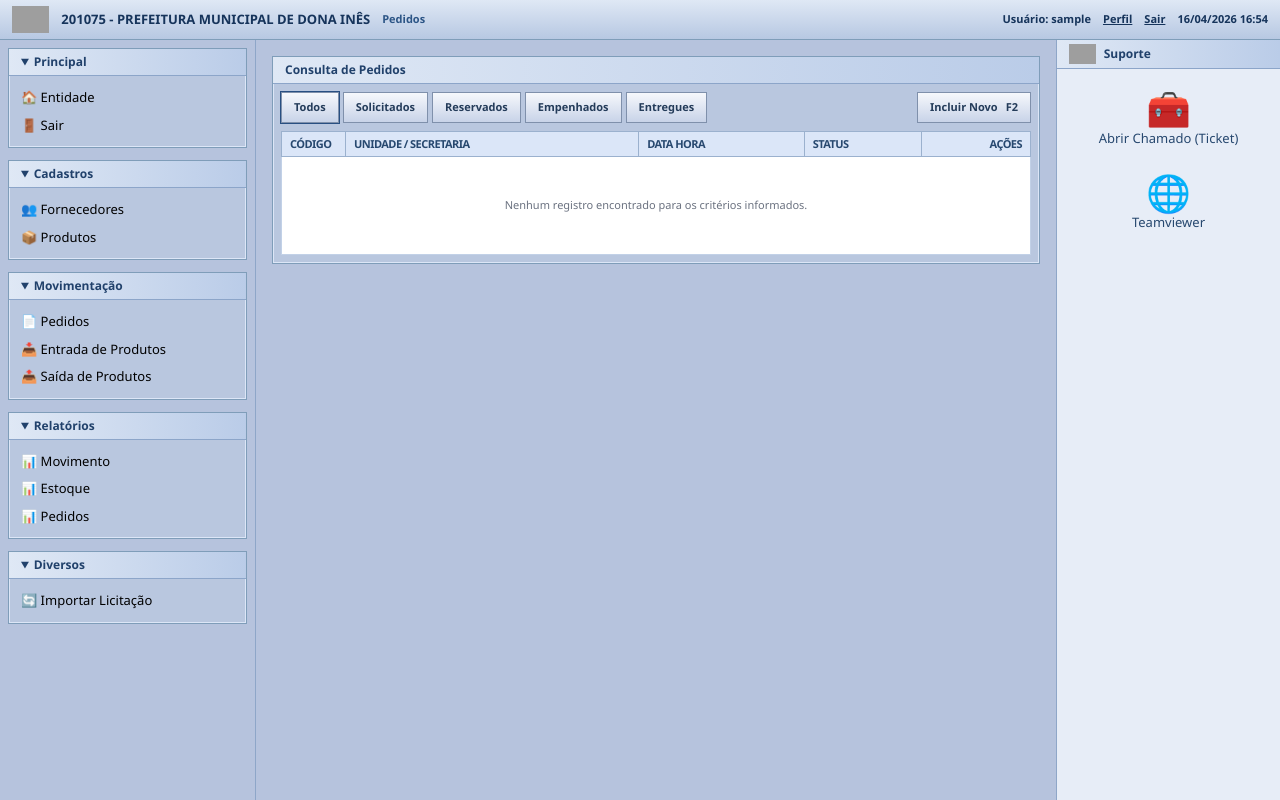
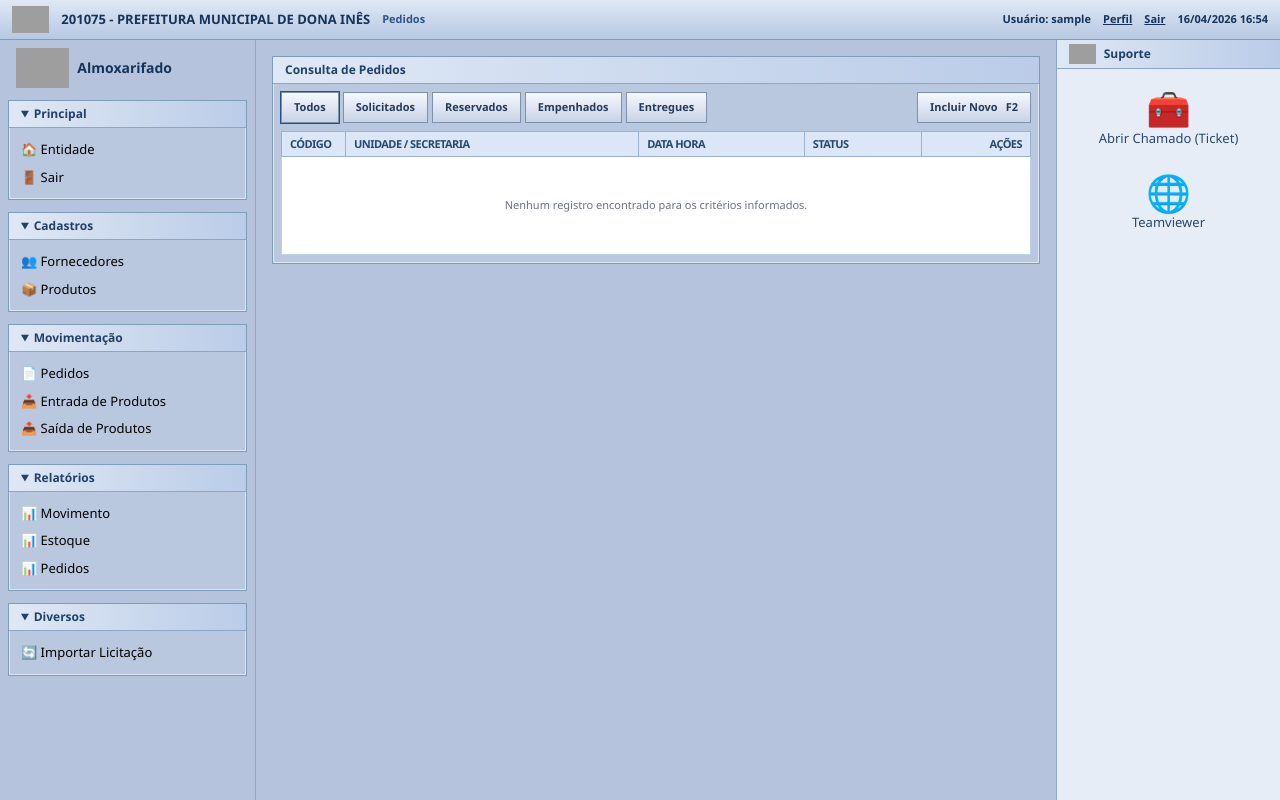
Before and after one commit to marcosferreira/almoxarifado, a Django app: page /pedidos/ in a window 1280 px wide. Run offline with Django 5.2, Linux system fonts and the light colour scheme; the visitor is signed in with stand-in values (Sample User, id 1); data that the repository does not hold is empty; some libraries are stand-ins or nearby versions; grey boxes are pictures that could not be loaded.

Commit message:
feat(ui): add design tokens and centralized UI helpers; place logo in sidebar and dashboard

```diff
--- /dev/null
+++ b/static/css/design-tokens.css
@@ -0,0 +1,34 @@
+:root {
+  --color-bg: #b6c3dd;
+  --color-panel: #b9c7df;
+  --color-panel-2: #aebdd7;
+  --color-primary: #16345b;
+  --color-accent: #0d3892;
+  --color-border: #7f9db9;
+  --radius-sm: 6px;
+  --shadow-sm: 0 1px 2px rgba(16,24,40,0.05);
+  --font-sans: "Segoe UI", Tahoma, sans-serif;
+}
+
+/* Basic helpers that mirror some of the inline tailwind utility usage */
+.ds-window-panel {
+  border: 1px solid var(--color-border);
+  background: var(--color-panel);
+  box-shadow: inset 0 0 0 1px #dce6f7;
+  border-radius: var(--radius-sm);
+}
+.ds-window-title {
+  padding: 0.35rem 0.75rem;
+  font-size: 12px;
+  font-weight: 700;
+  color: var(--color-primary);
+  background: linear-gradient(90deg,#dfe8f5,#bacce8);
+  border-bottom: 1px solid #8ca5c9;
+}
+.ds-section-box {
+  background: var(--color-panel-2);
+  border: 1px solid #8aa1c2;
+  padding: 0.75rem;
+}
+
+body { font-family: var(--font-sans); }
--- /dev/null
+++ b/static/js/ui.js
@@ -0,0 +1,28 @@
+// Centralized UI helpers for the application
+document.addEventListener('DOMContentLoaded', function () {
+  // global keyboard shortcuts mapping (delegates to elements that expose dataset.shortcut)
+  window.addEventListener('keydown', function (e) {
+    // ignore if typing in an input or textarea
+    const tag = document.activeElement && document.activeElement.tagName;
+    if (tag === 'INPUT' || tag === 'TEXTAREA' || document.activeElement.isContentEditable) return;
+
+    // map keys to events
+    switch (e.key) {
+      case 'F2':
+        document.dispatchEvent(new CustomEvent('ui:shortcut', {detail: 'F2'}));
+        break;
+      case 'F3':
+        document.dispatchEvent(new CustomEvent('ui:shortcut', {detail: 'F3'}));
+        break;
+      case 'F5':
+        document.dispatchEvent(new CustomEvent('ui:shortcut', {detail: 'F5'}));
+        break;
+      case 'F7':
+        document.dispatchEvent(new CustomEvent('ui:shortcut', {detail: 'F7'}));
+        break;
+      case 'Escape':
+        document.dispatchEvent(new CustomEvent('ui:shortcut', {detail: 'Escape'}));
+        break;
+    }
+  });
+});
--- a/templates/base.html
+++ b/templates/base.html
@@ -6,6 +6,8 @@
     <meta name="viewport" content="width=device-width, initial-scale=1.0">
     <title>{% block title %}Almoxarifado - Dona Inês{% endblock %}</title>
     <script src="https://cdn.tailwindcss.com"></script>
+    <link rel="stylesheet" href="{% static 'css/design-tokens.css' %}">
+    <script defer src="{% static 'js/ui.js' %}"></script>
     <script defer src="https://unpkg.com/alpinejs@3.x.x/dist/cdn.min.js"></script>
     <style type="text/tailwindcss">
         @layer base {
@@ -94,6 +96,10 @@
 
     <div class="flex min-h-[calc(100vh-40px)]">
         <aside :class="{'translate-x-0': sidebarOpen, '-translate-x-full': !sidebarOpen}" class="fixed md:static z-40 md:translate-x-0 top-10 bottom-0 left-0 w-64 bg-[#b6c3dd] border-r border-[#8ea6c8] p-2 space-y-3 overflow-y-auto transition-transform duration-200">
+            <div class="flex items-center gap-2 px-2 mb-2">
+                <img src="{% static 'images/logo.png' %}" alt="logo" class="h-10 w-auto object-contain">
+                <div class="text-sm font-bold text-[#16345b]">Almoxarifado</div>
+            </div>
             <details open class="window-panel">
                 <summary class="window-title cursor-pointer">Principal</summary>
                 <div class="p-3 text-[13px] space-y-2">
--- a/templates/estoque/dashboard.html
+++ b/templates/estoque/dashboard.html
@@ -6,6 +6,9 @@
 
 {% block content %}
 <div class="grid grid-cols-1 lg:grid-cols-[1fr_320px] gap-4">
+    <div class="mb-0">
+        <img src="{% static 'images/logo.png' %}" alt="logo" class="h-12 w-auto mb-2">
+    </div>
     <div class="space-y-4">
         <div class="window-panel">
             <div class="window-title">Resumo Operacional</div>
```
